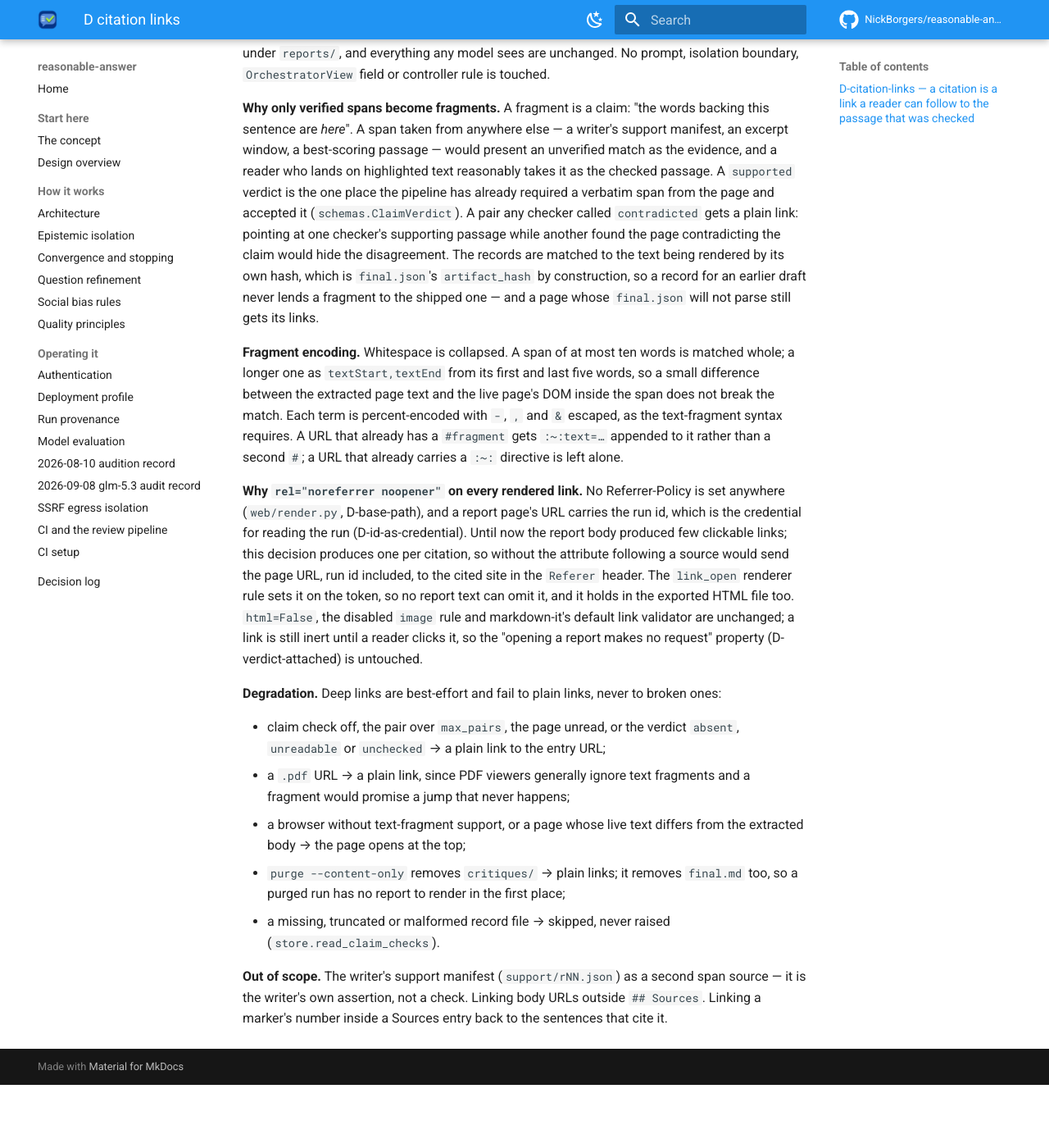
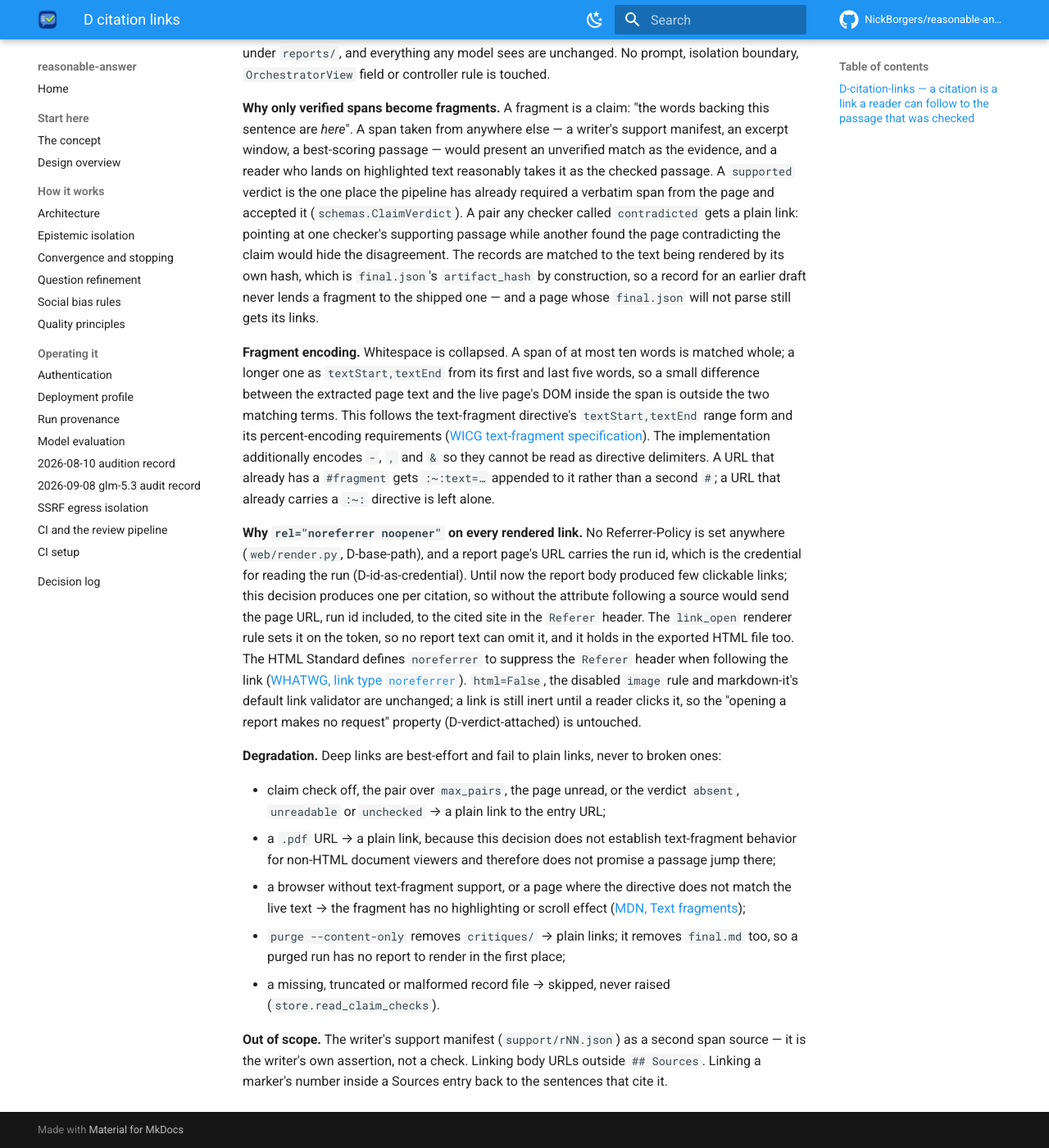
Before and after one commit to NickBorgers/reasonable-answer, an MkDocs documentation site: the page built from docs/decisions/D-citation-links.md, in a window 1280 px wide and 1400 px high, scrolled down 1079 px. Shown: the whole window at 82% size. Built offline with MkDocs 1.6.1 and Material for MkDocs 9.7.7, drawn with Linux system fonts in a browser that asks for light colours; comment, search, counter and statistics services are not loaded; before the commit the page ends 2402 px from its top, so only the background shows below that.

Commit message:
fix: address reviewer findings (cycle 1, cold)
Addressed both blockers: the citation-link decision now cites primary text-fragment and noreferrer references while narrowing the unsupported PDF compatibility claim, and the CLI export suite now proves verified deep links and unchecked plain-link fallback through the real claim-record path. Full verification passes: 1,897 offline tests and Ruff.

Addressed:
  - quality/qual-claim-unsupported-1
  - test/test-cli-export-1

```diff
--- a/docs/decisions/D-citation-links.md
+++ b/docs/decisions/D-citation-links.md
@@ -50,10 +50,12 @@ fragment to the shipped one — and a page whose `final.json` will not parse sti
 
 **Fragment encoding.** Whitespace is collapsed. A span of at most ten words is matched whole; a
 longer one as `textStart,textEnd` from its first and last five words, so a small difference between
-the extracted page text and the live page's DOM inside the span does not break the match. Each term
-is percent-encoded with `-`, `,` and `&` escaped, as the text-fragment syntax requires. A URL that
-already has a `#fragment` gets `:~:text=…` appended to it rather than a second `#`; a URL that
-already carries a `:~:` directive is left alone.
+the extracted page text and the live page's DOM inside the span is outside the two matching terms.
+This follows the text-fragment directive's `textStart,textEnd` range form and its percent-encoding
+requirements ([WICG text-fragment specification](https://wicg.github.io/scroll-to-text-fragment/)).
+The implementation additionally encodes `-`, `,` and `&` so they cannot be read as directive
+delimiters. A URL that already has a `#fragment` gets `:~:text=…` appended to it rather than a
+second `#`; a URL that already carries a `:~:` directive is left alone.
 
 **Why `rel="noreferrer noopener"` on every rendered link.** No Referrer-Policy is set anywhere
 (`web/render.py`, D-base-path), and a report page's URL carries the run id, which is the credential
@@ -61,18 +63,21 @@ for reading the run (D-id-as-credential). Until now the report body produced few
 this decision produces one per citation, so without the attribute following a source would send
 the page URL, run id included, to the cited site in the `Referer` header. The `link_open` renderer
 rule sets it on the token, so no report text can omit it, and it holds in the exported HTML file
-too. `html=False`, the disabled `image` rule and markdown-it's default link validator are unchanged;
-a link is still inert until a reader clicks it, so the "opening a report makes no request" property
+too. The HTML Standard defines `noreferrer` to suppress the `Referer` header when following the
+link ([WHATWG, link type `noreferrer`](https://html.spec.whatwg.org/multipage/links.html#link-type-noreferrer)).
+`html=False`, the disabled `image` rule and markdown-it's default link validator are unchanged; a
+link is still inert until a reader clicks it, so the "opening a report makes no request" property
 (D-verdict-attached) is untouched.
 
 **Degradation.** Deep links are best-effort and fail to plain links, never to broken ones:
 
 - claim check off, the pair over `max_pairs`, the page unread, or the verdict `absent`,
   `unreadable` or `unchecked` → a plain link to the entry URL;
-- a `.pdf` URL → a plain link, since PDF viewers generally ignore text fragments and a fragment
-  would promise a jump that never happens;
-- a browser without text-fragment support, or a page whose live text differs from the extracted
-  body → the page opens at the top;
+- a `.pdf` URL → a plain link, because this decision does not establish text-fragment behavior for
+  non-HTML document viewers and therefore does not promise a passage jump there;
+- a browser without text-fragment support, or a page where the directive does not match the live
+  text → the fragment has no highlighting or scroll effect
+  ([MDN, Text fragments](https://developer.mozilla.org/en-US/docs/Web/URI/Reference/Fragment/Text_fragments));
 - `purge --content-only` removes `critiques/` → plain links; it removes `final.md` too, so a purged
   run has no report to render in the first place;
 - a missing, truncated or malformed record file → skipped, never raised (`store.read_claim_checks`).
```
Also changed, not shown: 1 other file.
